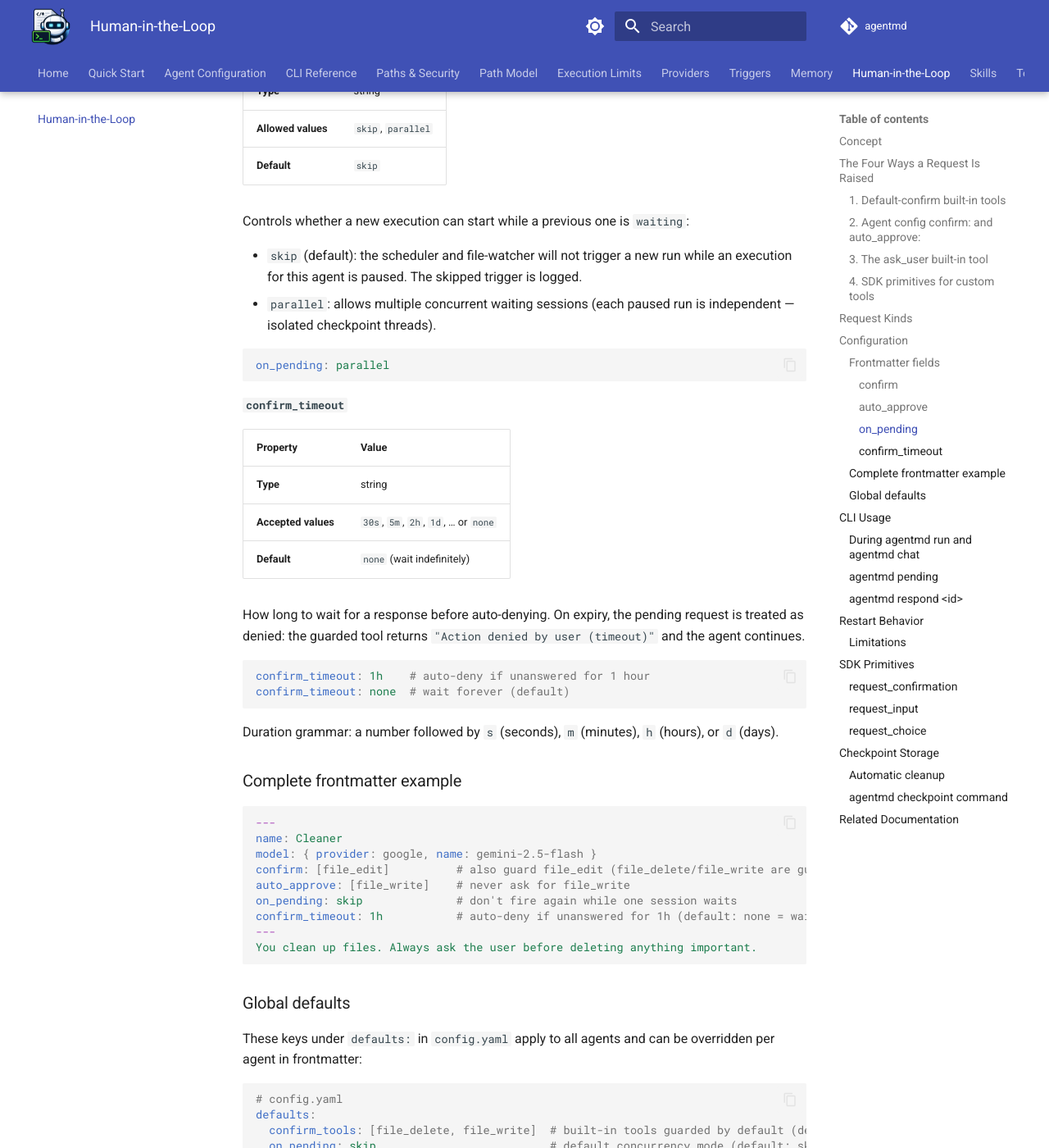
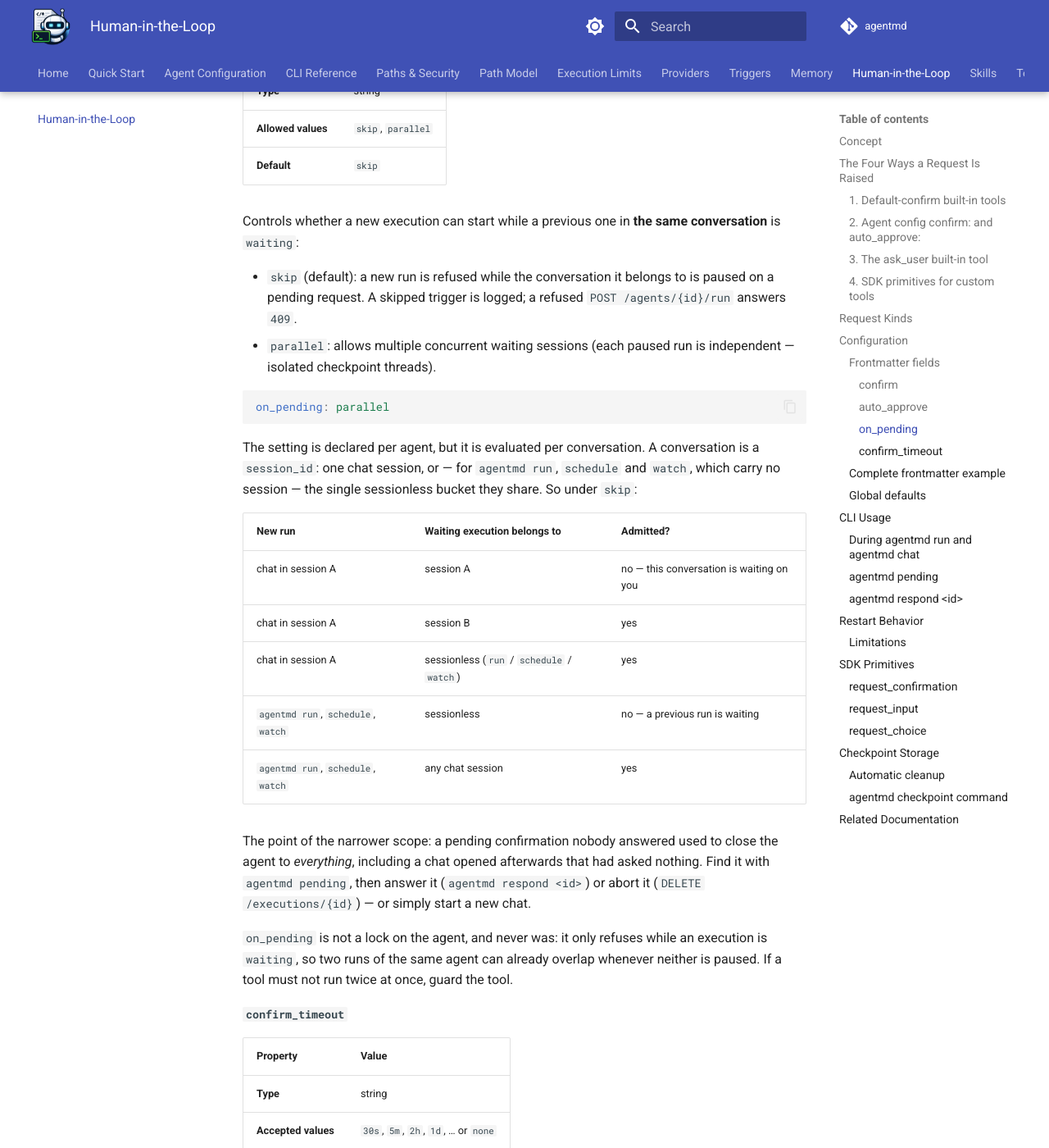
Before and after one commit to z-fab/agentmd, an MkDocs documentation site: the page built from docs/human-in-the-loop.md, in a window 1280 px wide and 1400 px high, scrolled down 3233 px. Shown: the whole window at 82% size. Built offline with MkDocs 1.6.1 and Material for MkDocs 9.7.7, drawn with Linux system fonts in a browser that asks for light colours; comment, search, counter and statistics services are not loaded; the version menu is left out.

Commit message:
docs(hilt): document the blocking table for on_pending
`on_pending` is declared per agent and evaluated per conversation; the table
spells out which pending request holds which run, and how to clear a stale one.
Also states what the setting never was: a lock on the agent. It only refuses
while an execution is `waiting`, so two runs can already overlap whenever
neither is paused.

````diff
--- a/docs/human-in-the-loop.md
+++ b/docs/human-in-the-loop.md
@@ -119,14 +119,28 @@ auto_approve: "*"                   # never confirm any guarded tool
 | **Allowed values** | `skip`, `parallel` |
 | **Default** | `skip` |
 
-Controls whether a new execution can start while a previous one is `waiting`:
+Controls whether a new execution can start while a previous one in **the same conversation** is `waiting`:
 
-- `skip` (default): the scheduler and file-watcher will not trigger a new run while an execution for this agent is paused. The skipped trigger is logged.
+- `skip` (default): a new run is refused while the conversation it belongs to is paused on a pending request. A skipped trigger is logged; a refused `POST /agents/{id}/run` answers `409`.
 - `parallel`: allows multiple concurrent waiting sessions (each paused run is independent — isolated checkpoint threads).
 
 ```yaml
 on_pending: parallel
 ```
+
+The setting is declared per agent, but it is evaluated per conversation. A conversation is a `session_id`: one chat session, or — for `agentmd run`, `schedule` and `watch`, which carry no session — the single sessionless bucket they share. So under `skip`:
+
+| New run | Waiting execution belongs to | Admitted? |
+|---------|------------------------------|-----------|
+| chat in session A | session A | no — this conversation is waiting on you |
+| chat in session A | session B | yes |
+| chat in session A | sessionless (`run` / `schedule` / `watch`) | yes |
+| `agentmd run`, `schedule`, `watch` | sessionless | no — a previous run is waiting |
+| `agentmd run`, `schedule`, `watch` | any chat session | yes |
+
+The point of the narrower scope: a pending confirmation nobody answered used to close the agent to *everything*, including a chat opened afterwards that had asked nothing. Find it with `agentmd pending`, then answer it (`agentmd respond <id>`) or abort it (`DELETE /executions/{id}`) — or simply start a new chat.
+
+`on_pending` is not a lock on the agent, and never was: it only refuses while an execution is `waiting`, so two runs of the same agent can already overlap whenever neither is paused. If a tool must not run twice at once, guard the tool.
 
 #### `confirm_timeout`
 
````
Also changed, not shown: CHANGELOG.md (+1 -0 lines), docs/agent-configuration.md (+4 -2 lines).
